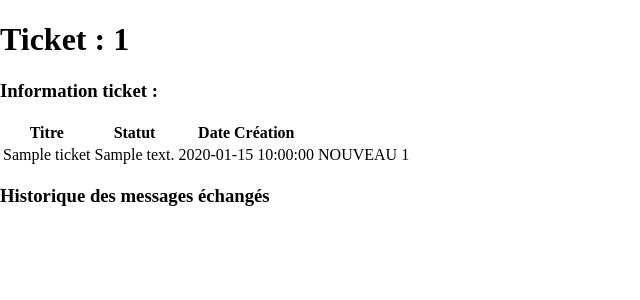
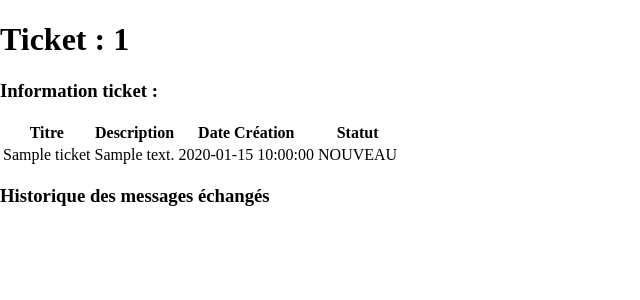
Before and after one commit to Tebayai/LiveCampusCours, a PHP site: page /board/voir_ticket_usager.php?id=1 in a window 1280 px wide. Shown: the part 18-318 px from the top of the page, without its empty margins (0-640 px from the left). Run offline with PHP 8.4, Linux system fonts and the light colour scheme; tables that the repository leaves empty or names only in its code hold one stand-in row (values such as "Sample post").

Commit message:
modify tab

```diff
--- a/php/project/board/voir_ticket_dev.php
+++ b/php/project/board/voir_ticket_dev.php
@@ -21,12 +21,14 @@ require_once '../partiel/header.php';
         <th>Description</th>
         <th>Date Création</th>
         <th>Statut</th>
+        <th>Compte ID</th>
     </tr>
     <tr>
         <td><?= $voirTicket['titre'] ?? '' ?> | </td>
         <td><?= $voirTicket['description'] ?? '' ?> | </td>
         <td><?= $voirTicket['date_creation'] ?? '' ?> | </td>
         <td><?= $voirTicket['statut'] ?? '' ?> | </td>
+        <td><?= $voirTicket['compte_id'] ?? '' ?></td>
     </tr>
 </table>
 
--- a/php/project/board/voir_ticket_usager.php
+++ b/php/project/board/voir_ticket_usager.php
@@ -17,15 +17,15 @@ require_once '../partiel/header.php';
 <table>
     <tr>
         <th>Titre</th>
+        <th>Description</th>
+        <th>Date Création</th>
         <th>Statut</th>
-        <th>Date Création</th>
     </tr>
     <tr>
         <td><?= $voirTicket['titre'] ?? '' ?></td>
         <td><?= $voirTicket['description'] ?? '' ?></td>
         <td><?= $voirTicket['date_creation'] ?? '' ?></td>
         <td><?= $voirTicket['statut'] ?? '' ?></td>
-        <td><?= $voirTicket['compte_id'] ?? '' ?></td>
     </tr>
 </table>
 
```
